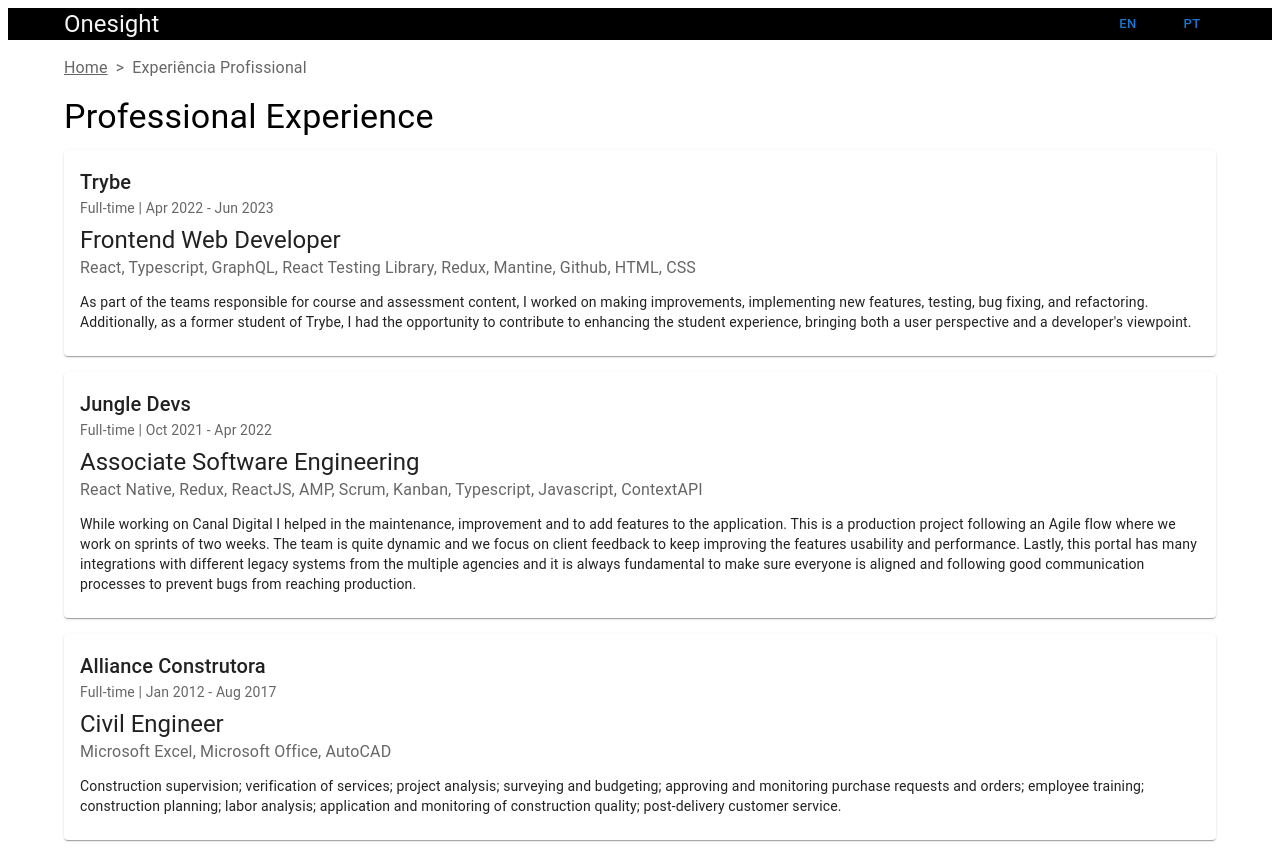
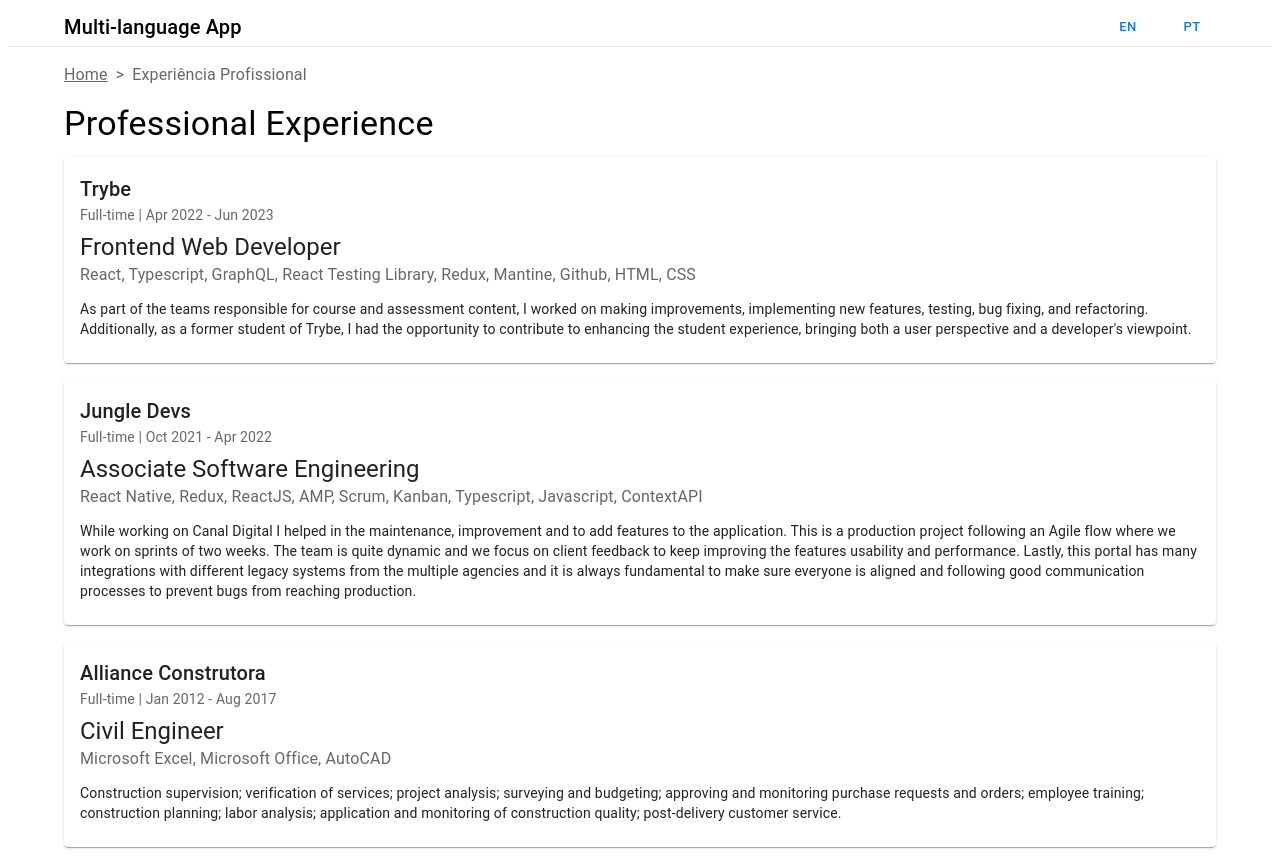
Before and after one commit to anaclarabck/multi-language-project, a Next.js app: page /en/professional-experience in a window 1280 px wide. Built offline with nearby package versions, Linux system fonts and the light colour scheme.

Commit message:
style: improve style on Header

```diff
--- a/src/components/Header/Header.tsx
+++ b/src/components/Header/Header.tsx
@@ -1,19 +1,22 @@
-import { Container, Grid, Typography } from "@mui/material";
+import { Container, Divider, Grid, Typography } from "@mui/material";
 import { LanguageSwitcher } from "../LanguageSwitcher";
+import { useTranslations } from "next-intl";
 
 function Header() {
+  const t = useTranslations("Header");
   return (
-    // TODO: criar um componente para section
-    <section style={{ backgroundColor: "black" }}>
-      <Container maxWidth="lg">
+    <>
+      <Container
+        maxWidth="lg"
+        sx={{ paddingBottom: "0.2rem", paddingTop: "0.2rem" }}
+      >
         <Grid container justifyContent="space-between" alignItems="center">
-          <Typography variant="h5" color="whitesmoke">
-            Onesight
-          </Typography>
+          <Typography variant="h6">{t("title")}</Typography>
           <LanguageSwitcher />
         </Grid>
       </Container>
-    </section>
+      <Divider />
+    </>
   );
 }
 
```
